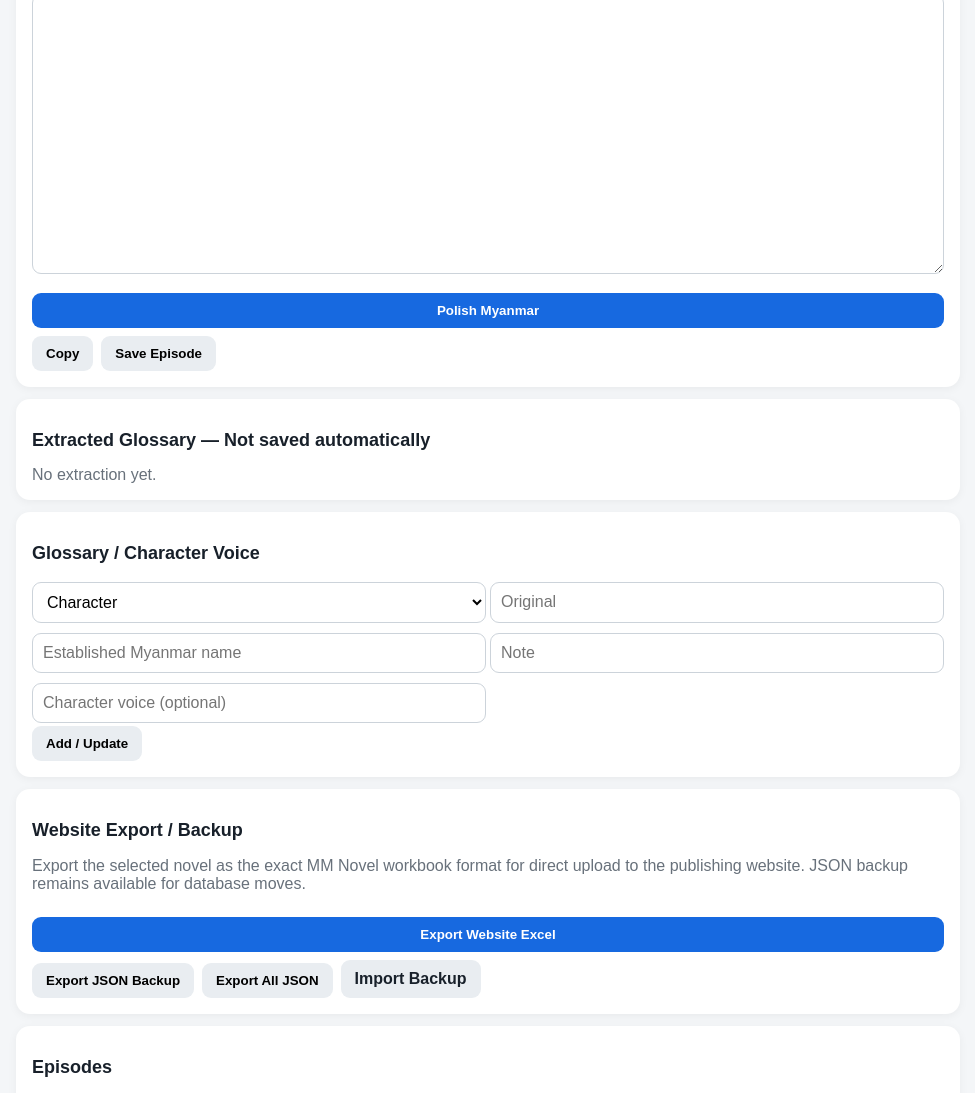
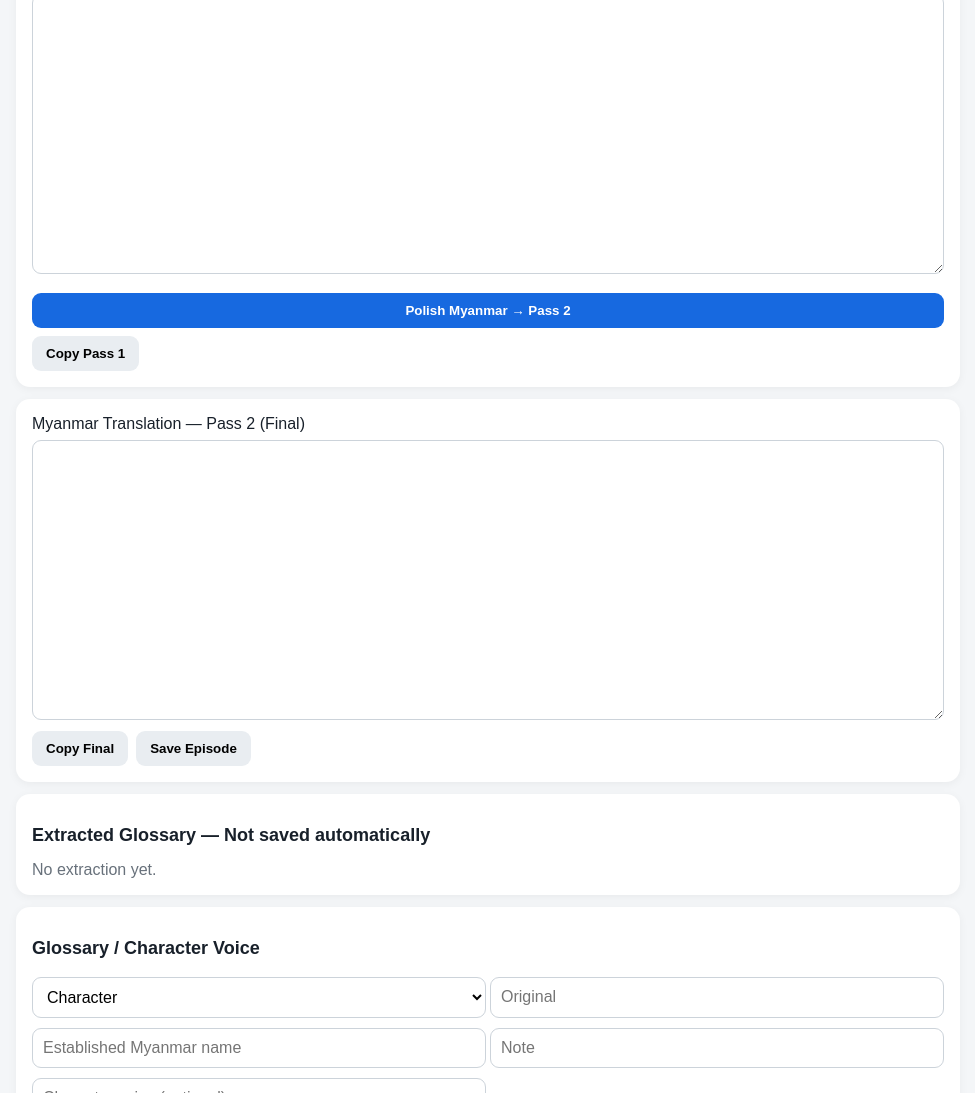
Before and after one commit to dxym29/t_app, a website: page public/index.html in a window 1280 px wide. Shown: the part 1244-2337 px from the top of the page, without its empty margins (152-1127 px from the left). Drawn offline with Linux system fonts and the light colour scheme; no server answers.

Commit message:
Separate Pass 1 and Pass 2 translation boxes

```diff
--- a/public/index.html
+++ b/public/index.html
@@ -53,8 +53,17 @@
     <textarea id="translation" class="big"></textarea>
     <div id="pass1Stats" class="muted"></div>
     <div class="row">
-      <button id="polishBtn" class="primary">Polish Myanmar</button>
-      <button id="copyBtn">Copy</button>
+      <button id="polishBtn" class="primary">Polish Myanmar → Pass 2</button>
+      <button id="copyPass1Btn">Copy Pass 1</button>
+    </div>
+  </section>
+
+  <section class="card">
+    <label>Myanmar Translation — Pass 2 (Final)</label>
+    <textarea id="polishedTranslation" class="big"></textarea>
+    <div id="pass2Stats" class="muted"></div>
+    <div class="row">
+      <button id="copyBtn">Copy Final</button>
       <button id="saveEpisodeBtn">Save Episode</button>
     </div>
   </section>
```
